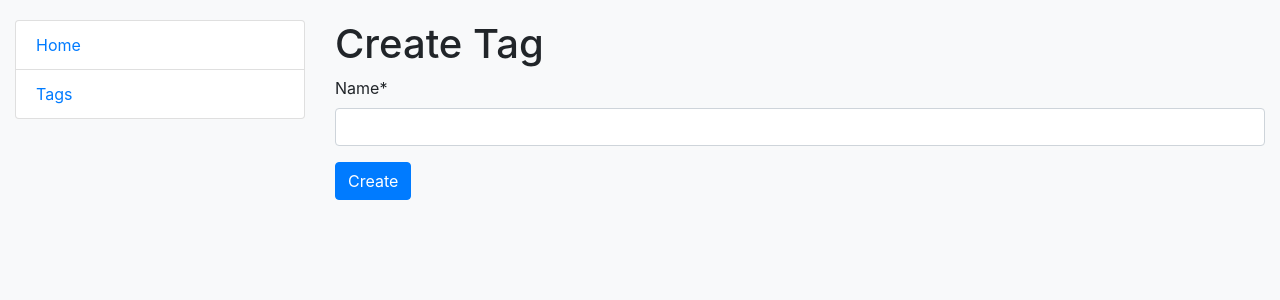
After one commit to vladyslav-tmf/todo-list, a Django app: page /tags/create/ in a window 1280 px wide. The commit adds this page. Shown: the top 300 px of the page. Run offline with Django 5.2, Linux system fonts and the light colour scheme; some libraries are stand-ins or nearby versions.

Commit message:
Add TagCreateView
- Added a TagCreateView to handle the creation of new tags.
- Added a form template for tag creation.
- Updated the tag list view to include a link to the new create tag page.

```diff
--- /dev/null
+++ b/templates/todo/tag_form.html
@@ -0,0 +1,16 @@
+{% extends "base.html" %}
+{% load crispy_forms_filters %}
+
+{% block Title %}
+  {{ object|yesno:"Update,Create" }} Tag
+{% endblock Title %}
+
+{% block Content %}
+  <h1>{{ object|yesno:"Update,Create" }} Tag</h1>
+
+  <form method="post">
+    {% csrf_token %}
+    {{ form|crispy }}
+    <button type="submit" class="btn btn-primary">{{ object|yesno:"Update,Create" }}</button>
+  </form>
+{% endblock Content %}
--- a/templates/todo/tag_list.html
+++ b/templates/todo/tag_list.html
@@ -7,7 +7,7 @@
 {% block Content %}
   <h1 class="my-4 d-flex justify-content-between">
     Tags
-    <a href="#" class="btn btn-primary mb-3">Add Tag</a>
+    <a href="{% url "todo:tag-create" %}" class="btn btn-primary mb-3">Add Tag</a>
   </h1>
 
   <table class="table">
--- a/todo/urls.py
+++ b/todo/urls.py
@@ -22,5 +22,6 @@ urlpatterns = [
         views.TaskCompleteView.as_view(),
         name="task-complete"
     ),
-    path("tags/", views.TagListView.as_view(), name="tag-list")
+    path("tags/", views.TagListView.as_view(), name="tag-list"),
+    path("tags/create/", views.TagCreateView.as_view(), name="tag-create")
 ]
--- a/todo/views.py
+++ b/todo/views.py
@@ -41,3 +41,9 @@ class TaskCompleteView(generic.View):
 
 class TagListView(generic.ListView):
     model = Tag
+
+
+class TagCreateView(generic.CreateView):
+    model = Tag
+    fields = ["name"]
+    success_url = reverse_lazy("todo:tag-list")
```
